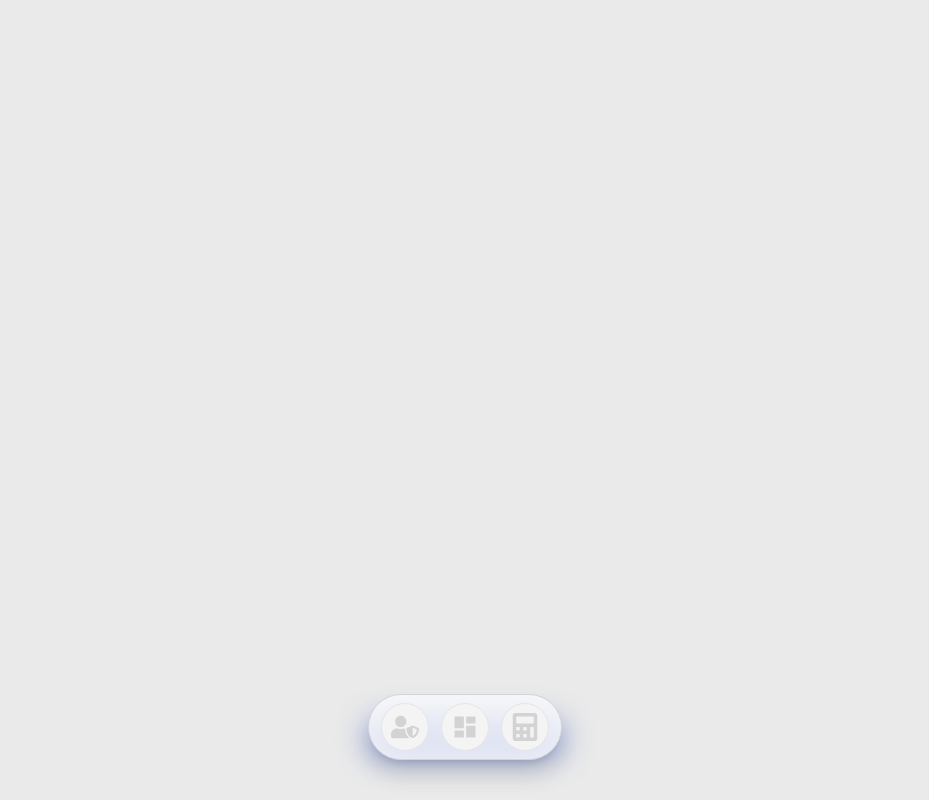
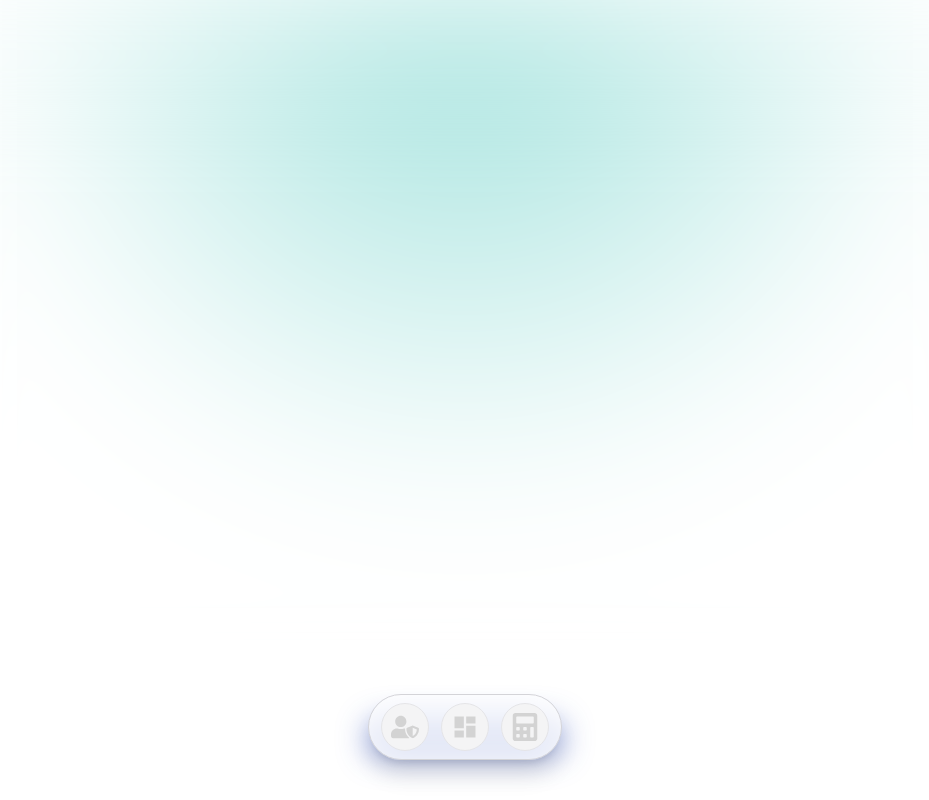
Before and after one commit to Gasdcoder07/Pi-semestre3, a Next.js app: page / in a window 1280 px wide. Shown: the whole page, without its empty margins (175-1104 px from the left). Built offline with nearby package versions, Linux system fonts and the light colour scheme.

Commit message:
refactor: remove Prisma dependencies and schema, add PostgreSQL client

```diff
--- a/app/components/BackgroundBlur.tsx
+++ b/app/components/BackgroundBlur.tsx
@@ -1,14 +1,26 @@
 "use client";
 
-import { motion } from "framer-motion"
+import React from "react"
 
-export const BackgroundBlur = () => {
+export const BackgroundBlur = ({ children } : { children : React.ReactNode }) => {
     return (
-        <motion.div
-            style={{
-                width: 100,
-                height: 90,
-            }}
-        />
+        <div className="min-h-screen w-full relative bg-white">
+            <div
+                className="absolute inset-0 z-0"
+                style={{
+                background: "#ffffff",
+                backgroundImage: `
+                    radial-gradient(
+                    circle at top center,
+                    rgba(56, 193, 182, 0.5),
+                    transparent 50%
+                    )
+                `,
+                filter: "blur(80px)",
+                backgroundRepeat: "no-repeat",
+                }}
+            />
+                {children}
+            </div>
     )
 }
--- a/app/layout.tsx
+++ b/app/layout.tsx
@@ -2,6 +2,7 @@ import type { Metadata } from "next";
 import { Geist, Geist_Mono } from "next/font/google";
 import "./globals.css";
 import { Dock } from "./components/Dock";
+import { BackgroundBlur } from "./components/BackgroundBlur";
 
 const geistSans = Geist({
   variable: "--font-geist-sans",
@@ -25,6 +26,7 @@ export default function RootLayout({ children }: LayoutProps<"/">) {
       className={`${geistSans.variable} ${geistMono.variable} h-full antialiased`}
     >
       <body className="min-h-full flex flex-col">
+        <BackgroundBlur />
         <Dock />
         {children}
         </body>
--- a/app/page.tsx
+++ b/app/page.tsx
@@ -1,6 +1,4 @@
 "use client";
-
-import { motion } from "framer-motion";
 
 export default function Home() {
   return (
--- a/package.json
+++ b/package.json
@@ -9,10 +9,10 @@
     "lint": "eslint"
   },
   "dependencies": {
-    "@prisma/client": "^7.9.1",
     "framer-motion": "^13.1.1",
     "jsonwebtoken": "^9.0.3",
     "next": "16.3.1",
+    "pg": "^8.23.0",
     "react": "19.2.8",
     "react-dom": "19.2.8",
     "react-icons": "^5.7.0",
@@ -26,7 +26,6 @@
     "@types/react-dom": "^19",
     "eslint": "^9",
     "eslint-config-next": "16.3.1",
-    "prisma": "^7.9.1",
     "tailwindcss": "^4",
     "typescript": "^5"
   }
```
Also changed, not shown: 2 other files (tests, documents, lock files or other folders).
